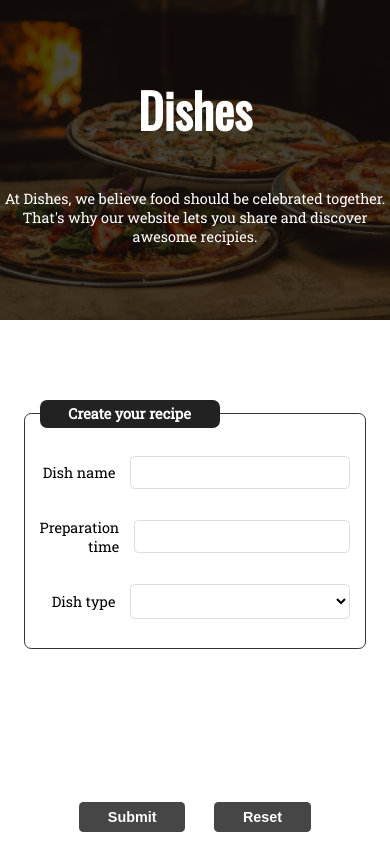
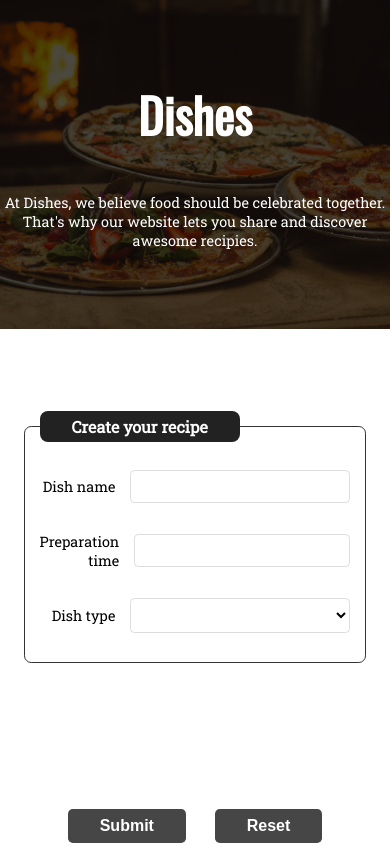
Before and after one commit to jpilch/dishes, a React (Create React App) app: page / in a window 390 px wide. Built offline with nearby package versions, Linux system fonts and the light colour scheme.

Commit message:
add media queries to form component and minor font-size changes

```diff
--- a/src/styles/App.module.scss
+++ b/src/styles/App.module.scss
@@ -7,6 +7,7 @@
     justify-content: flex-start;
     min-height: 100vh;
     gap: 5em;
+    padding-bottom: 1em;
 
     &__hero {
         position: relative;
@@ -40,6 +41,6 @@
     &__form {
         @include flex-container;
         align-items: flex-start;
-        height: calc(100vh - 28em);
+        min-height: calc(100vh - 28em);
     }
 }
--- a/src/styles/Form.module.scss
+++ b/src/styles/Form.module.scss
@@ -3,12 +3,13 @@
 .form {
     @include flex-container;
     @include flex-column;
-    height: 30em;
+    min-height: 30em;
     flex-basis: 40%;
     position: relative;
     justify-content: flex-start;
     gap: 2em;
     font-size: 0.9rem;
+    padding-bottom: 4em;
 
     &__heading {
         text-align: center;
@@ -39,7 +40,7 @@
         font-weight: bold;
         padding: 0.3em 2em;
         color: #fff;
-        font-size: 1em;
+        font-size: 1rem;
     }
 
     &__field {
@@ -75,7 +76,7 @@
     }
 
     &__error {
-        font-size: 0.8em;
+        font-size: 0.7rem;
         color: red;
         position: absolute;
         bottom: -1.5em;
@@ -92,11 +93,21 @@
         color: #fff;
         font-weight: bold;
         cursor: pointer;
-        font-size: 1em;
+        font-size: 1rem;
     }
 
     &__button:disabled {
         cursor: not-allowed;
         opacity: 0.9;
     }
+
+    @media screen and (max-width: 370px) {
+        &__field {
+            @include flex-column;
+        }
+
+        &__label {
+            text-align: left;
+        }
+    }
 }
--- a/src/styles/index.scss
+++ b/src/styles/index.scss
@@ -17,6 +17,7 @@ h4 {
 }
 
 body {
+    font-size: calc(1vh + 0.5rem);
     font-family: 'Roboto Slab', -apple-system, BlinkMacSystemFont, 'Segoe UI', 'Roboto', 'Oxygen',
         'Ubuntu', 'Cantarell', 'Fira Sans', 'Droid Sans', 'Helvetica Neue',
         sans-serif;
```
